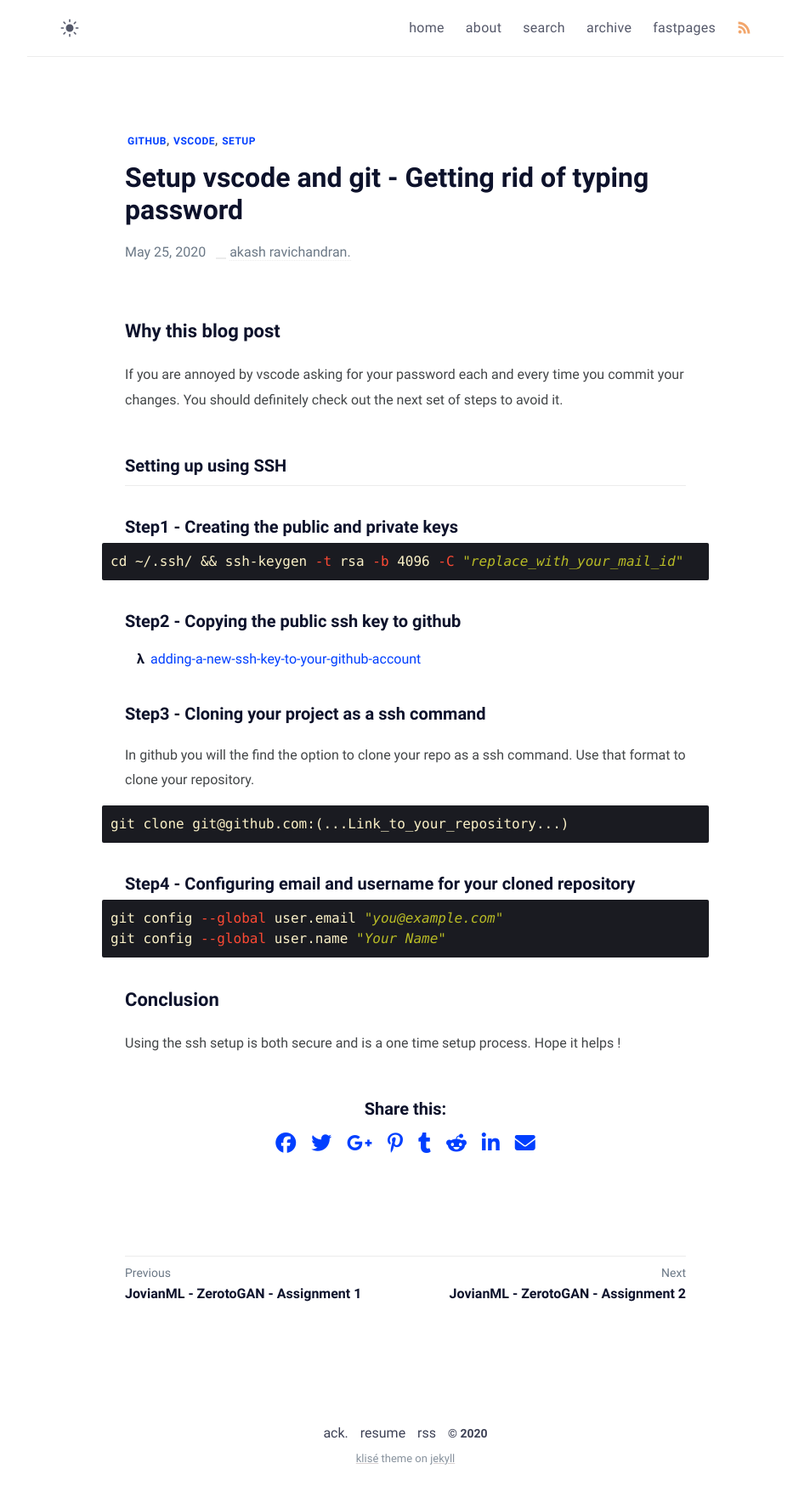
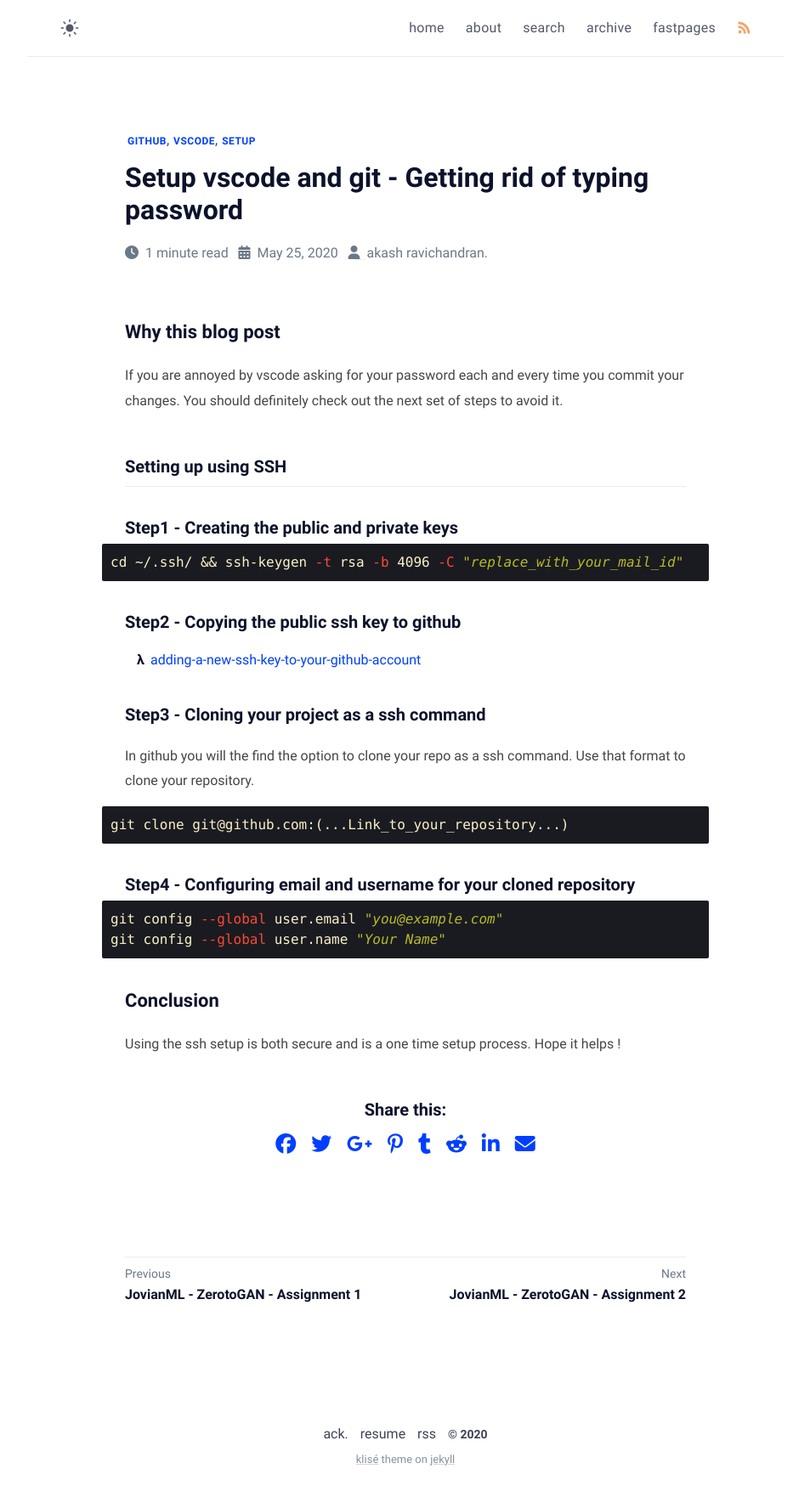
Before and after one commit to akashravichandran/akashravichandran, a Jekyll site: the page built from _posts/tipsandtricks/2020-05-25-vscode-git.md, in a window 1280 px wide. Shown: the whole page at 85% size, without its empty margins (163-1116 px from the left). Built offline with Jekyll 4.4.1, drawn with Linux system fonts in a browser that asks for light colours; nearby versions of some CDN libraries; comment, search, counter and statistics services are not loaded.

Commit message:
compressed png, reading time, wdm install, fa cdn

```diff
--- a/Gemfile
+++ b/Gemfile
@@ -26,7 +26,7 @@ group :jekyll_plugins do
   gem 'jekyll-sitemap', '~> 1.4'
   gem 'jekyll-compose', '~> 0.12.0'
   gem 'jekyll-postfiles', '~> 3.1'
-
+  gem 'wdm', '0.1.1'
 end
 
 # Windows does not include zoneinfo files, so bundle the tzinfo-data gem
--- a/_layouts/home.html
+++ b/_layouts/home.html
@@ -6,9 +6,10 @@ home: true
 <h4 class="posts-item-note">Recent Posts</h4>
 {% for post in site.posts %}
 <article class="post-item">
-  <span class="post-item-date">{{ post.date | date: "%b %d, %Y" }}</span>
+  <span class="post-item-date"><i class="fa fa-calendar-o"></i>&nbsp;{{ post.date | date: "%b %d, %Y" }}</span>
   <h4 class="post-item-title">
     <a href="{{ post.url }}">{{ post.title | escape }}</a>
   </h4>
+  <span class="post-item-time"><i class="fa fa-clock-o"></i>&nbsp;{{ post.content | reading_time }}</span>
 </article>
 {% endfor %}
--- a/_layouts/post.html
+++ b/_layouts/post.html
@@ -32,16 +32,18 @@ layout: compress
           <h1 class="header-title" itemprop="headline">{{ page.title | escape }}</h1>
           {% if page.date %}
           <div class="post-meta">
+            <span><i class="fas fa-clock" aria-hidden="true"></i>&nbsp;&nbsp;{{ page.content | reading_time }} read&nbsp;&nbsp;</span>
             <time datetime="{{ page.date | date_to_xmlschema }}" itemprop="datePublished">
-              {{ page.date | date: "%b %d, %Y" }}
+              <i class="fa fa-calendar" aria-hidden="true"></i>&nbsp;&nbsp;{{ page.date | date: "%b %d, %Y" }}&nbsp;&nbsp;
             </time>
-            <span itemprop="author" itemscope itemtype="https://schema.org/Person">
-              <span itemprop="name">{{ site.author.name }}</span>
-            </span>
+            <!-- <span itemprop="author" itemscope itemtype="https://schema.org/Person"> -->
+              <span itemprop="name"><i class="fa fa-user" aria-hidden="true"></i>&nbsp;
+                {{ site.author.name }}</span>
+            <!-- </span> -->
             <time hidden datetime="{{ page.modified | date_to_xmlschema }}" itemprop="dateModified">
-              {{ page.date | date: "%b %d, %Y" }}
+              <i class="fa fa-calendar" aria-hidden="true"></i>&nbsp;&nbsp;{{ page.date | date: "%b %d, %Y" }}
             </time>
-            <span hidden itemprop="publisher" itemtype="Person">{{ site.author.name }}</span>
+            <span hidden itemprop="publisher" itemtype="Person"><i class="fa fa-user" aria-hidden="true"></i>{{ site.author.name }}</span>
             <span hidden itemprop="image">{{ page.image }}</span>
             <span hidden itemprop="mainEntityOfPage">{{ page.excerpt }}</span>
           </div>
--- /dev/null
+++ b/_plugins/reading_time_filter.rb
@@ -0,0 +1,67 @@
+module ReadingTimeFilter
+  include Liquid::StandardFilters
+
+  def reading_time(input)
+    # Get words count.
+    total_words = get_plain_text(input).split.size
+
+    # Load configuration.
+    config = @context.registers[:site].config["reading_time"]
+
+    # Setup default value.
+    if ! config
+      second_plural = "seconds"
+      minute_singular = "minute"
+      minute_plural = "minutes"
+      hour_singular = "hour"
+      hour_plural = "hours"
+    else
+      second_plural = config["second_plural"] ? config["second_plural"] : "seconds"
+      minute_singular = config["minute_singular"] ? config["minute_singular"] : "minute"
+      minute_plural = config["minute_plural"] ? config["minute_plural"] : "minutes"
+    end
+
+    # Average reading words per minute.
+    words_per_minute = 180
+
+    # Calculate reading time.
+    case total_words
+    when 0 .. 89
+      return "30 #{second_plural}"
+    when 90 .. 269
+      return "1 #{minute_singular}"
+    when 230 .. 449
+      return "2 #{minute_plural}"
+    when 450 .. 629
+      return "3 #{minute_plural}"
+    when 630 .. 809
+      return "4 #{minute_plural}"
+    when 810 .. 990
+      return "5 #{minute_plural}"
+    else
+      minutes = ( total_words / words_per_minute ).floor
+      # return "1 #{minute_plural}";
+      case minutes
+      when 0 .. 59
+        return "#{minutes} #{minute_plural}";
+      when 60 .. 119
+        hours = (minutes / 60).floor
+        return "#{hours} #{hour_singular}";
+      else
+        hours = (minutes / 60).floor
+        return "#{hours} #{hour_plural}";
+      end
+    end
+  end
+
+  def get_plain_text(input)
+    strip_html(strip_pre_tags(input))
+  end
+
+  def strip_pre_tags(input)
+    empty = ''.freeze
+    input.to_s.gsub(/<pre(?:(?!<\/pre).|\s)*<\/pre>/mi, empty)
+  end
+end
+
+Liquid::Template.register_filter(ReadingTimeFilter)
--- a/_sass/klise/_dark.scss
+++ b/_sass/klise/_dark.scss
@@ -162,6 +162,9 @@ body[data-theme="dark"] {
     .post-item-date {
       color: $dark-white;
     }
+    .post-item-time {
+      color: $dark-white;
+    }
     .post-item-title {
       a {
         color: $dark-text-base-color;
--- a/_sass/klise/_layout.scss
+++ b/_sass/klise/_layout.scss
@@ -233,9 +233,21 @@
   }
 
   .post-item-date {
-    min-width: 96px;
+    min-width: 100px;
     color: $black;
-    font-weight: 700;
+    font-weight: normal;
+    padding-right: 10px;
+
+    @include media-query($on-mobile) {
+      font-size: 16px;
+    }
+  }
+
+  .post-item-time {
+    min-width: 100px;
+    color: $black;
+    font-weight: normal;
+    padding-left: 10px;
     padding-right: 10px;
 
     @include media-query($on-mobile) {
@@ -245,9 +257,13 @@
 
   .post-item-title {
     margin: 0;
+    // min-width: 400px;
     color: $text-base-color;
-    font-weight: normal;
+    font-weight: 800;
     letter-spacing: 0.1px;
+    padding-left: 5px;
+    padding-right: 5px;
+
 
     a {
       &:hover,
--- a/_sass/klise/_post.scss
+++ b/_sass/klise/_post.scss
@@ -49,13 +49,13 @@
 
   time {
     position: relative;
-    margin-right: 1.5em;
+    margin-right: 0em;
 
     &::after {
       background: $light;
       bottom: 1px;
       content: " ";
-      height: 2px;
+      height: 1px;
       position: absolute;
       right: -20px;
       width: 12px;
@@ -63,7 +63,7 @@
   }
 
   span[itemprop="author"] {
-    border-bottom: 1px dotted $light;
+    border-bottom: 1px $light;
   }
 }
 
```
Also changed, not shown: _layouts/default.html (+8 -1 lines), assets/img/ak.png.
